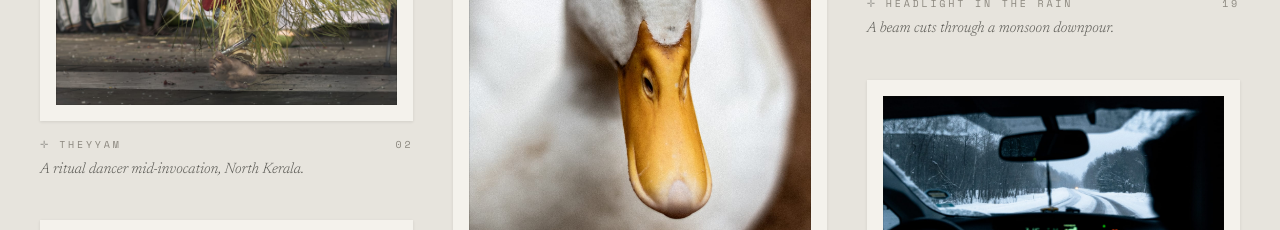
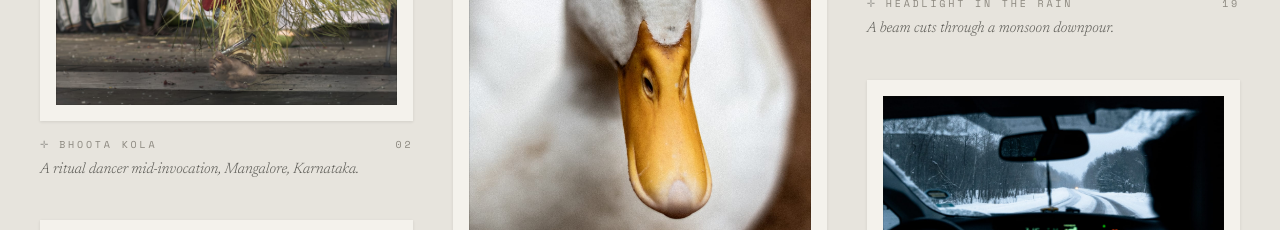
Before and after one commit to chethankanakamurthy/chethan-portfolio, a React (Vite) app: page / in a window 1280 px wide. Shown: the part 2200-2430 px from the top of the page. Built offline with nearby package versions, Linux system fonts and the light colour scheme.

Commit message:
Updted the Caption "Kola"

```diff
--- a/src/App.jsx
+++ b/src/App.jsx
@@ -76,7 +76,7 @@ const SELECTED = {
   // Mixed orientations — rendered as a masonry grid so each frame keeps its shape.
   photos: [
     { src: '/Photos/photo1.jpg', title: 'City Goose', caption: 'A Canada goose strolls the Chicago lakefront.' },
-    { src: '/Photos/Stories/ck-5-2.jpg', title: 'Theyyam', caption: 'A ritual dancer mid-invocation, North Kerala.' },
+    { src: '/Photos/Stories/ck-5-2.jpg', title: 'Bhoota Kola', caption: 'A ritual dancer mid-invocation, Mangalore, Karnataka.' },
     { src: '/Photos/Stories/ck-br-2827.jpg', title: 'The Hill Ahead', caption: 'A rider sizes up the climb over green paddy.' },
     { src: '/Photos/photo3.jpg', title: 'Wonder', caption: 'A little one, wide-eyed at the world.' },
     { src: '/Photos/Stories/cnk-northrenlights-4397.jpg', title: 'Under the Aurora', caption: 'A quiet moment beneath the northern lights.' },
```
